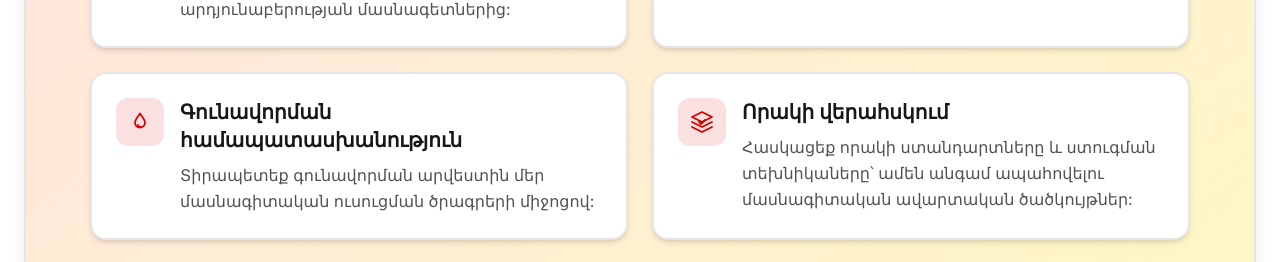
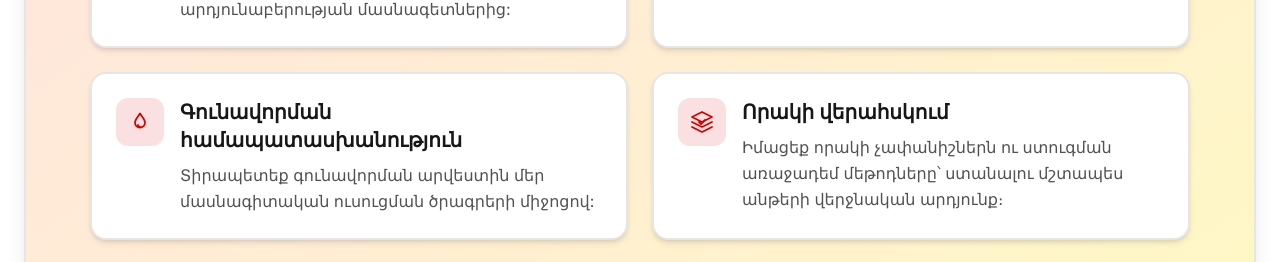
Before and after one commit to levonstepan/VerinLegno.am, a Next.js app: page /arm in a window 1280 px wide. Shown: the part 4936-5198 px from the top of the page. Built offline with nearby package versions, Linux system fonts and the light colour scheme.

Commit message:
Update Quality Control description in Armenian

```diff
--- a/app/shared/content.ts
+++ b/app/shared/content.ts
@@ -81,7 +81,7 @@ export const hyContent = {
       {
         title: "Որակի վերահսկում",
         description:
-          "Հասկացեք որակի ստանդարտները և ստուգման տեխնիկաները՝ ամեն անգամ ապահովելու մասնագիտական ավարտական ծածկույթներ:",
+          "Իմացեք որակի չափանիշներն ու ստուգման առաջադեմ մեթոդները՝ ստանալու մշտապես անթերի վերջնական արդյունք։",
         icon: "quality",
       },
     ] as const,
```
